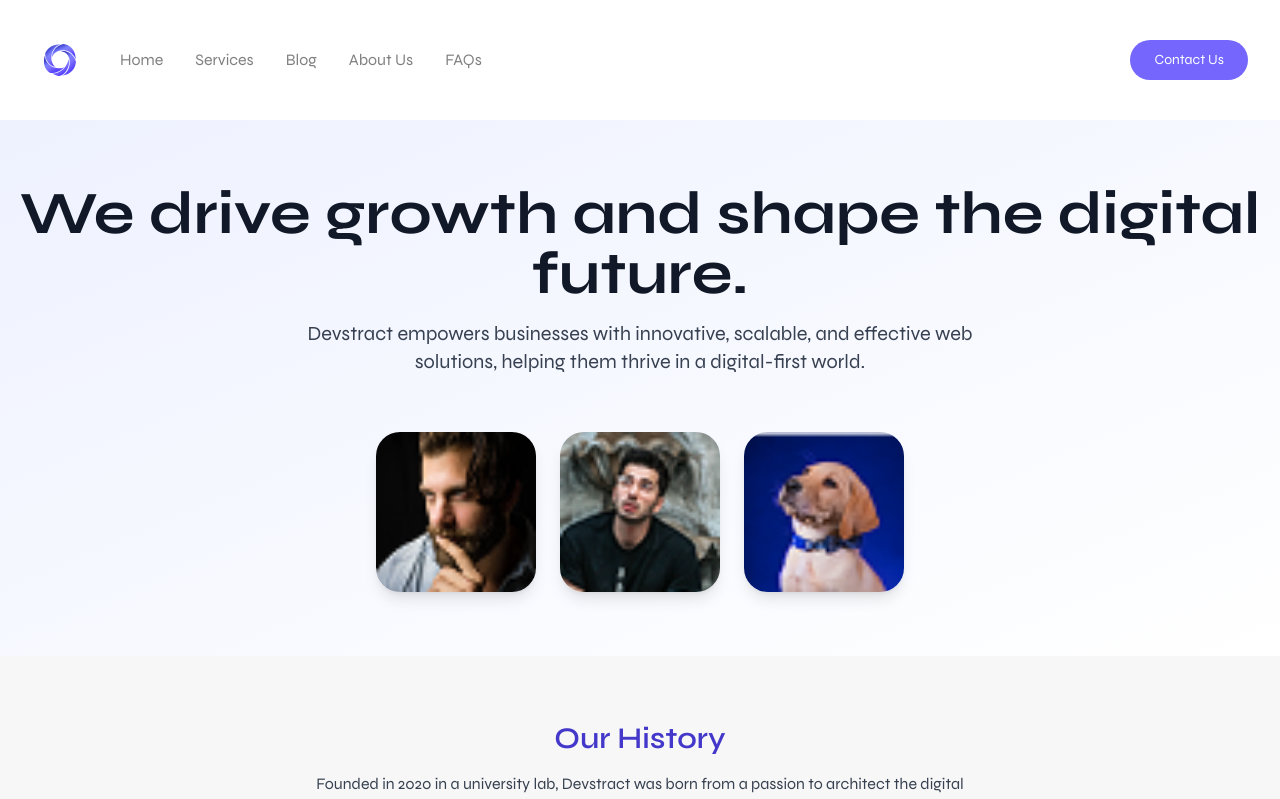
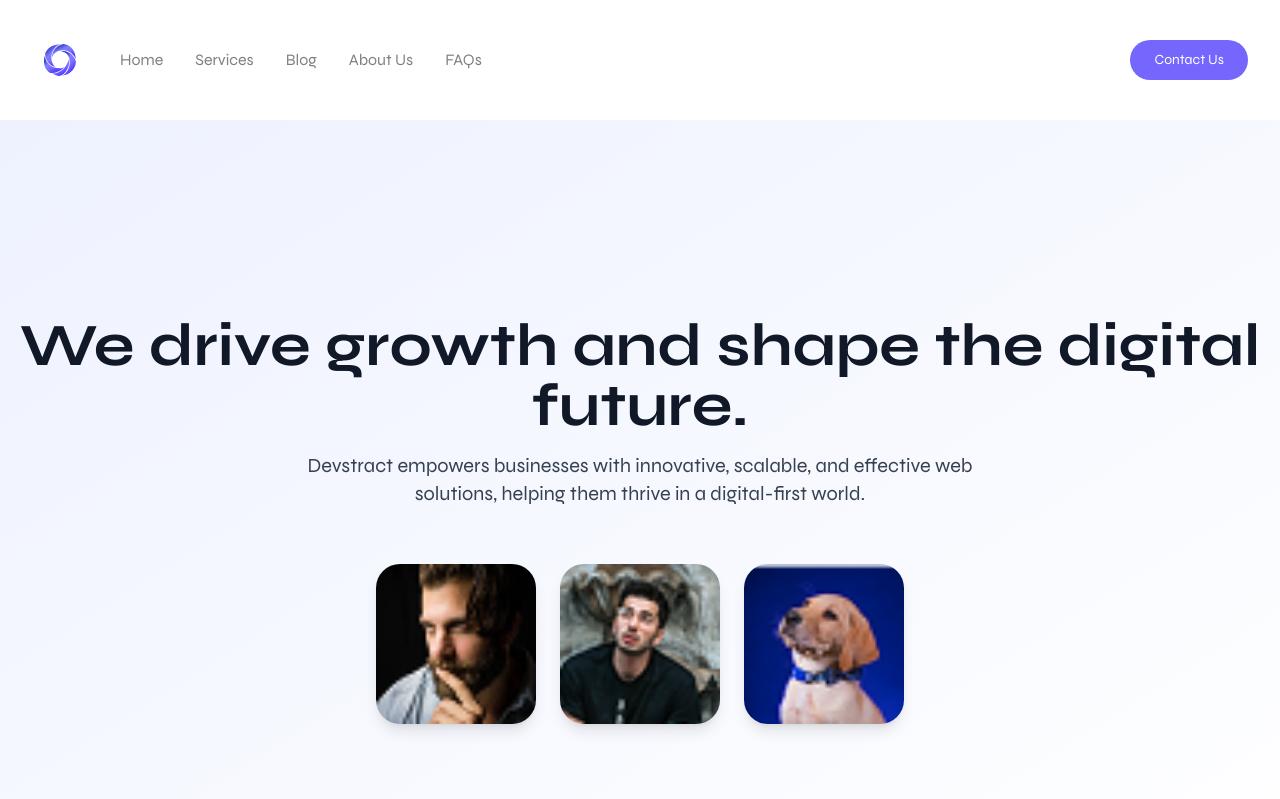
Before and after one commit to afnanahmadtariq/Devstract, a Next.js app: page /about-us in a window 1280 px wide. Shown: the top 799 px of the page. Built offline with nearby package versions, Linux system fonts and the light colour scheme.

Commit message:
Add framer-motion scroll animations to About Us page
Introduced framer-motion to animate hero section text and images on the About Us page based on scroll position. Updated package.json and pnpm-lock.yaml to include framer-motion as a new dependency.

```diff
--- a/app/about-us/page.tsx
+++ b/app/about-us/page.tsx
@@ -1,24 +1,71 @@
 
 "use client";
+
 import Navigation from '@/components/navigation';
 import Footer from '@/components/footer';
 import ScrollToTopButton from '@/components/scroll-to-top-button';
+import { useRef, useEffect, useState } from 'react';
+import { motion, useScroll, useTransform } from 'framer-motion';
 
 export default function AboutUsPage() {
+
+  // Refs and scroll logic for animation
+  const mainSectionRef = useRef<HTMLDivElement>(null);
+  const { scrollY } = useScroll();
+  // Animate text up as user scrolls (0px to 400px scroll)
+  const y = useTransform(scrollY, [0, 400], [0, -120]);
+  // Animate big text sliding in from right (starts after content is out, 400px to 800px)
+  const bigTextX = useTransform(scrollY, [400, 800], ['100vw', '0vw']);
+  const bigTextOpacity = useTransform(scrollY, [400, 500, 800], [0, 1, 1]);
+
   return (
     <>
       <Navigation />
       <main className="flex flex-col min-h-screen bg-white dark:bg-gray-900">
-        {/* Hero Section */}
-        <section className="relative flex flex-col items-center justify-center py-16 px-4 bg-gradient-to-br from-indigo-50 to-white dark:from-gray-900 dark:to-gray-800">
-          <h1 className="text-5xl md:text-6xl font-bold text-gray-900 dark:text-white mb-4 text-center">We drive growth and shape the digital future.</h1>
-          <p className="text-lg md:text-xl text-gray-700 dark:text-gray-300 max-w-2xl text-center mb-8">Devstract empowers businesses with innovative, scalable, and effective web solutions, helping them thrive in a digital-first world.</p>
+        {/* Sticky Scroll Section Wrapper */}
+        <div style={{ position: 'relative', height: '2000px' /* 800px scroll + 100vh for stickiness */ }}>
+          <section
+            ref={mainSectionRef}
+            className="sticky top-0 flex flex-col items-center justify-center py-16 px-4 min-h-[100vh] bg-gradient-to-br from-indigo-50 to-white dark:from-gray-900 dark:to-gray-800 bg-fixed overflow-hidden"
+            style={{ position: 'sticky', top: 0 }}
+          >
+            {/* Animated text/images wrapper */}
+            <motion.div style={{ y }} className="flex flex-col items-center w-full">
+              <h1 className="text-5xl md:text-6xl font-bold text-gray-900 dark:text-white mb-4 text-center">
+                We drive growth and shape the digital future.
+              </h1>
+              <p className="text-lg md:text-xl text-gray-700 dark:text-gray-300 max-w-2xl text-center mb-8">
+                Devstract empowers businesses with innovative, scalable, and effective web solutions, helping them thrive in a digital-first world.
+              </p>
               <div className="flex flex-wrap justify-center gap-6 mt-6">
                 <img src="/images/image 3.png" alt="Teamwork" className="w-40 h-40 object-cover rounded-3xl shadow-lg" />
                 <img src="/images/image 4.png" alt="Office" className="w-40 h-40 object-cover rounded-3xl shadow-lg" />
                 <img src="/images/image 6.png" alt="Innovation" className="w-40 h-40 object-cover rounded-3xl shadow-lg" />
               </div>
+            </motion.div>
+
+            {/* Big text slides in from right, scroll controlled */}
+            <motion.div
+              style={{
+                x: bigTextX,
+                opacity: bigTextOpacity,
+                zIndex: 10,
+                transform: 'translateY(-50%)',
+                position: 'absolute',
+                top: '50%',
+                left: 0,
+                width: '100%',
+                display: 'flex',
+                justifyContent: 'center',
+                pointerEvents: 'none',
+              }}
+            >
+              <span className="text-[12vw] font-extrabold text-black dark:text-indigo-800 opacity-80 whitespace-nowrap select-none drop-shadow-lg">
+                DEVSTRACT IS AMAZING. OH YEAH BABY!!!
+              </span>
+            </motion.div>
           </section>
+        </div>
 
         {/* History & Mission */}
         <section className="py-16 px-4 bg-[#F7F7F7] dark:bg-gray-800 flex flex-col items-center">
--- a/package.json
+++ b/package.json
@@ -46,6 +46,7 @@
     "cmdk": "1.0.4",
     "date-fns": "4.1.0",
     "embla-carousel-react": "8.5.1",
+    "framer-motion": "^12.23.6",
     "input-otp": "1.4.1",
     "lucide-react": "^0.454.0",
     "mongodb": "^6.17.0",
```
Also changed, not shown: 1 other file (tests, documents, lock files or other folders). Lines whose indentation alone changed are shown as unchanged.
